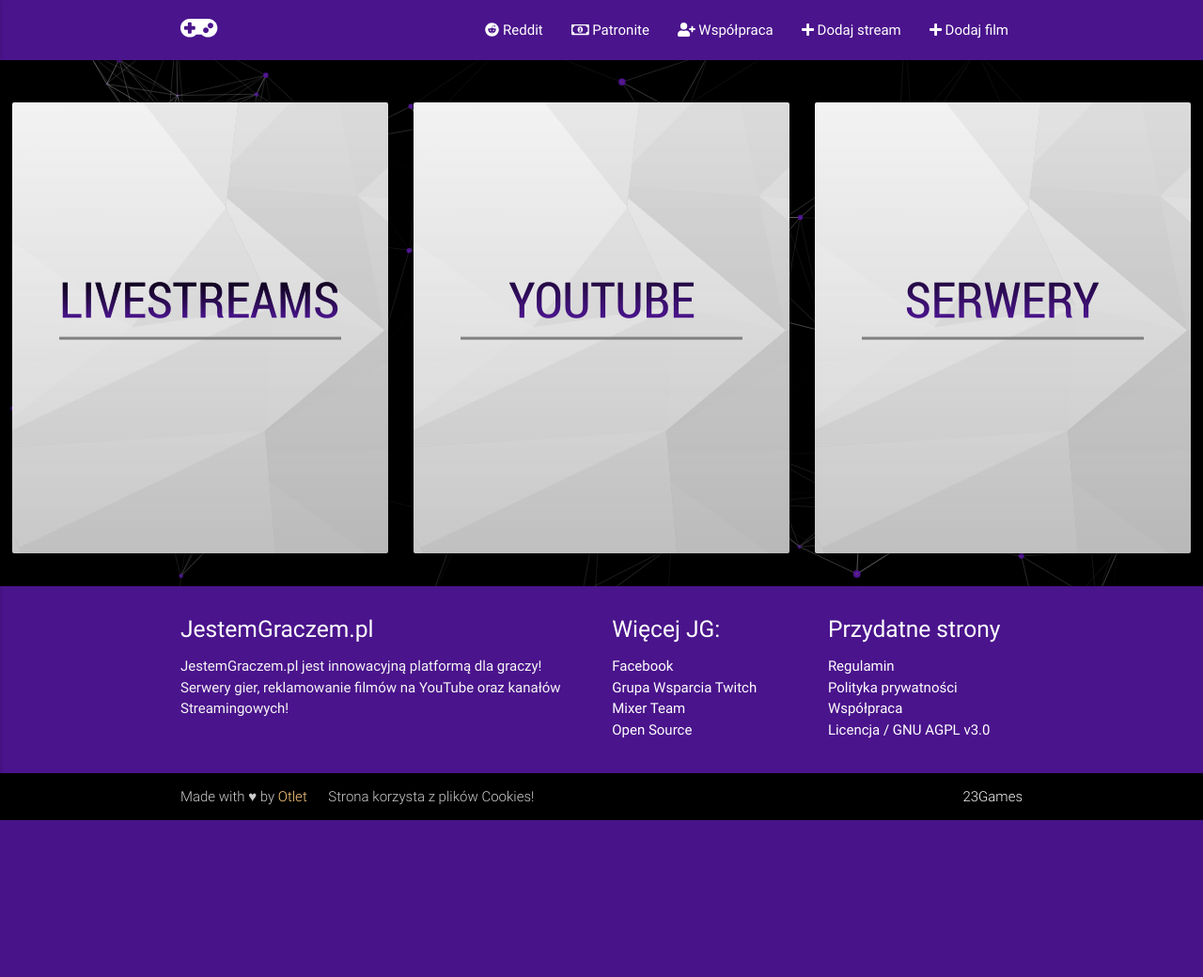
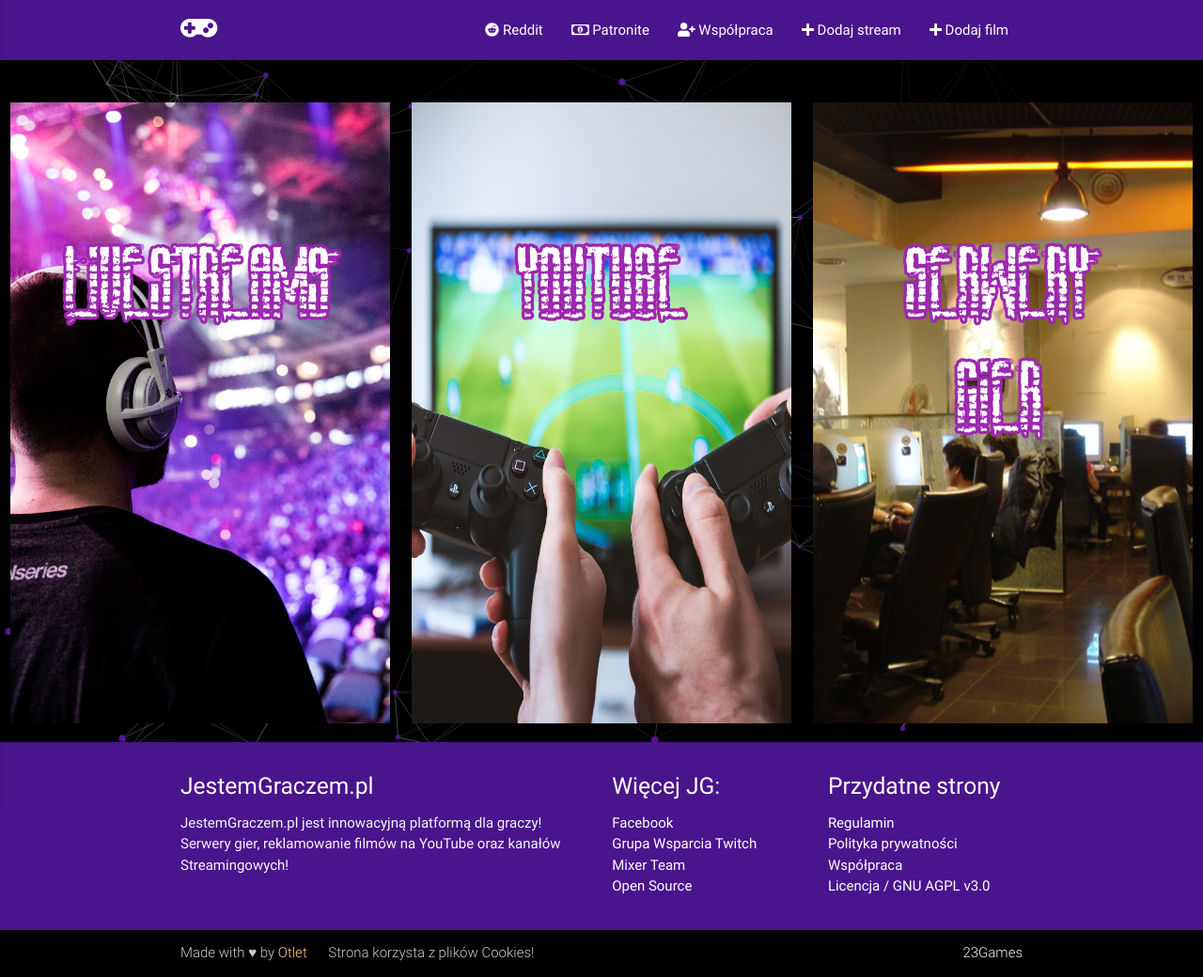
Before and after one commit to PanOtlet/JestemGraczem.pl, a Django app: page / in a window 1280 px wide. Shown: the whole page at 94% size. Before the commit the page ends 873 px from the top, so only its background shows below. Run offline with Django 3.2, Linux system fonts and the light colour scheme; data that the repository does not hold is empty; parts of the project's set-up code (start-up, migrations or seed data) failed here and were passed over; some libraries are stand-ins or nearby versions.

Commit message:
New menu

```diff
--- a/templates/service/index.html
+++ b/templates/service/index.html
@@ -5,22 +5,21 @@
 
 {% block main %}
     {{ settings.1.variable|safe }}
-
     <div class="container-fluid">
         <div class="row">
             <div class="col m4">
                 <a href="{% url 'livestreams' %}">
-                    <img class="card-panel responsive-img hoverable" src="{% static 'img/livestreams.png' %}">
+                    <img class="responsive-img hoverable" src="{% static 'img/livestreams_menu.png' %}">
                 </a>
             </div>
             <div class="col m4">
                 <a href="{% url 'youtube' %}">
-                    <img class="card-panel responsive-img hoverable" src="{% static 'img/youtube.png' %}">
+                    <img class="responsive-img hoverable" src="{% static 'img/youtube_menu.png' %}">
                 </a>
             </div>
             <div class="col m4">
                 <a href="{% url 'gameservers' %}">
-                    <img class="card-panel responsive-img hoverable" src="{% static 'img/serwery.png' %}">
+                    <img class="responsive-img hoverable" src="{% static 'img/serwery_menu.png' %}">
                 </a>
             </div>
         </div>
```
Also changed, not shown: static/img/livestreams_menu.png (added), static/img/serwery_menu.png (added), static/img/youtube_menu.png (added).
